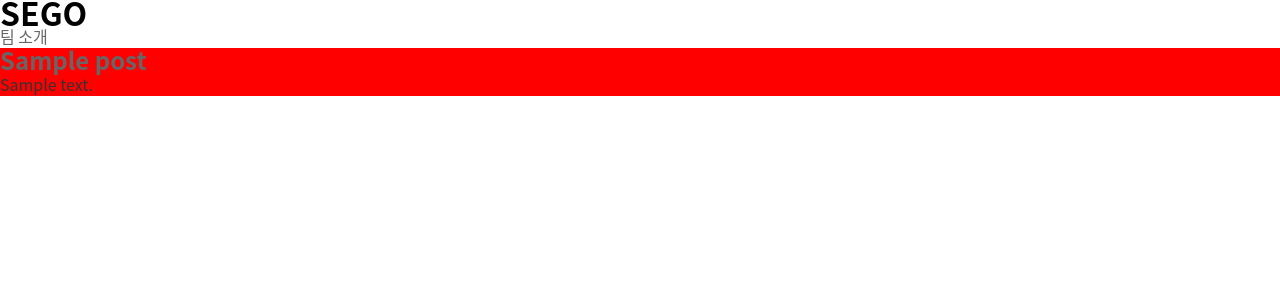
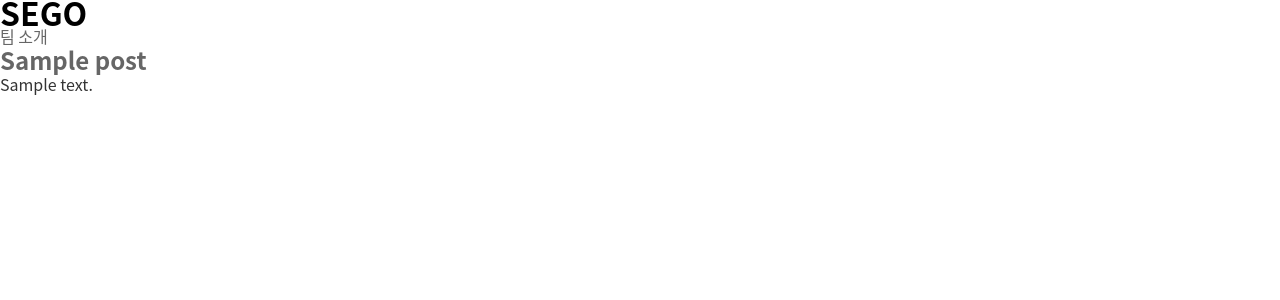
Before and after one commit to googie94/sego-test, a Django app: page / in a window 1280 px wide. Shown: the top 300 px of the page. Run offline with Django 3.2, Linux system fonts and the light colour scheme; tables that the repository leaves empty hold one stand-in row (values such as "Sample post").

Commit message:
초기화하고 다시

```diff
--- a/blog/static/css/styles.css
+++ b/blog/static/css/styles.css
@@ -93,6 +93,3 @@ a.button {
 	cursor: pointer;
 	vertical-align: middle;
 }
-.is_red {
-	background-color: red;
-}
--- a/blog/templates/blog/post_list.html
+++ b/blog/templates/blog/post_list.html
@@ -1,7 +1,7 @@
 {% extends 'blog/base.html' %}
 {% block content %}
 
-<div class="is_red">
+<div>
 	<div>
 		{% for post in posts %}
 		    	<div>
```
